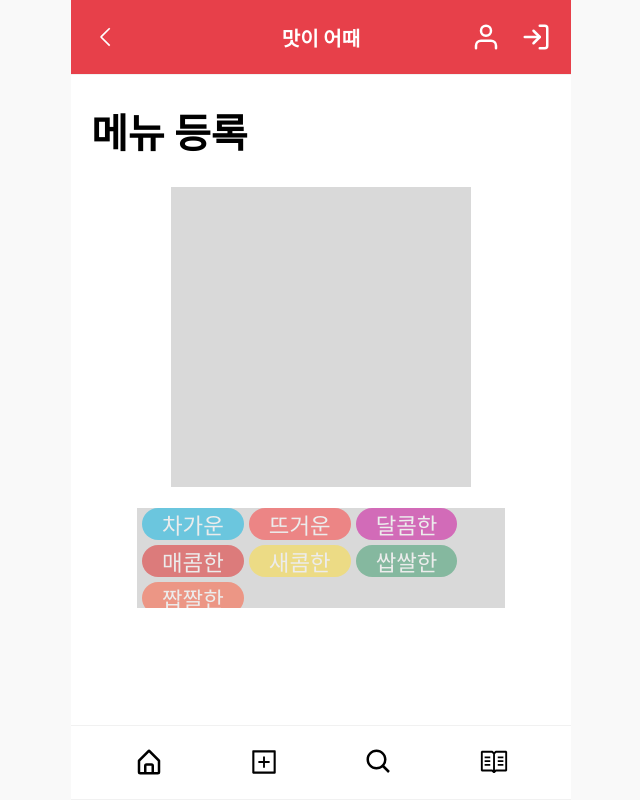
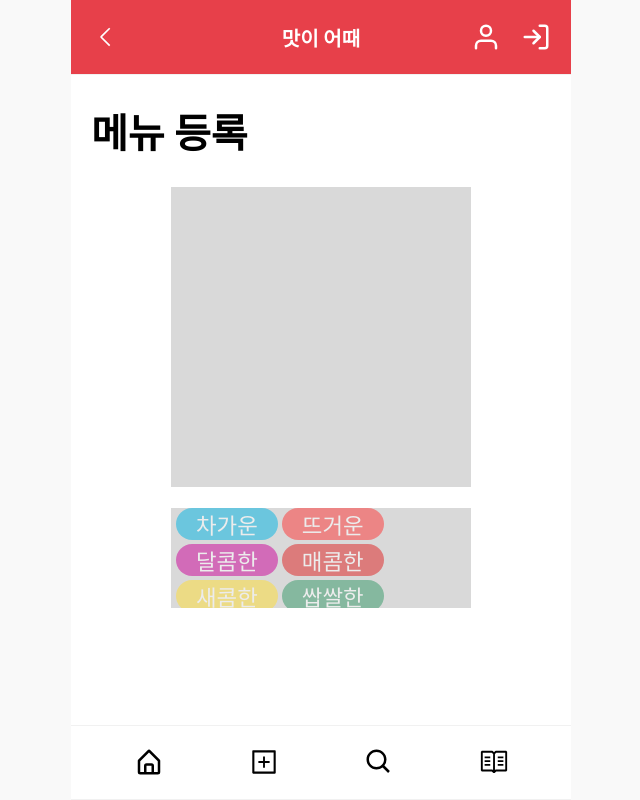
Before and after one commit to prgrms-web-devcourse/Team-Tasty-Masiottae-FE, a Next.js app: page /create-menu in a window 1280 px wide. Shown: the whole page, without its empty margins (319-959 px from the left). Built offline with nearby package versions, Linux system fonts and the light colour scheme.

Commit message:
feat: Tag들을 Children으로 받는 TagContainer 컴포넌트 구현

```diff
--- a/pages/create-menu/index.tsx
+++ b/pages/create-menu/index.tsx
@@ -1,5 +1,6 @@
 import Tag from '@components/Tag'
 import styled from '@emotion/styled'
+import TagContainer from '@components/TagContainer'
 import { TasteType } from '@customTypes/index'
 import { TASTE_LIST } from '@constants/taste'
 
@@ -18,7 +19,7 @@ const CreateMenu = () => {
       <Title>메뉴 등록</Title>
       <ImageBox></ImageBox>
       <FileInput type="file"></FileInput>
-      <TagContainer>
+      <TagContainer width={30} height={10}>
         {TASTE_LIST.map((taste, idx) => (
           <Tag key={idx} name={taste} height={3.2} onClick={handleClick}></Tag>
         ))}
@@ -51,17 +52,3 @@ const ImageBox = styled.div`
 const FileInput = styled.input`
   visibility: hidden;
 `
-
-const TagContainer = styled.div`
-  width: 80%;
-  height: 10rem;
-  display: flex;
-  flex-wrap: wrap;
-  padding: 0 0.5rem;
-  background-color: #d9d9d9;
-  overflow-y: scroll;
-  gap: 0.5rem;
-  ::-webkit-scrollbar {
-    display: none;
-  }
-`
--- /dev/null
+++ b/src/components/TagContainer.tsx
@@ -0,0 +1,47 @@
+import styled from '@emotion/styled'
+interface Props {
+  width?: number
+  height?: number
+  gap?: number
+  backgroundColor?: string
+  children: React.ReactNode
+}
+const TagContainer = ({
+  width,
+  height,
+  gap,
+  backgroundColor = '#d9d9d9',
+  children
+}: Props) => {
+  return (
+    <Container
+      width={width}
+      height={height}
+      gap={gap}
+      backgroundColor={backgroundColor}
+    >
+      {children}
+    </Container>
+  )
+}
+
+const Container = styled.div<{
+  width: number | undefined
+  height: number | undefined
+  gap: number | undefined
+  backgroundColor: string
+}>`
+  width: ${({ width }) => (width ? `${width}rem` : '100%')};
+  height: ${({ height }) => (height ? `${height}rem` : '100%')};
+  display: flex;
+  align-content: flex-start;
+  flex-wrap: wrap;
+  padding: 0 0.5rem;
+  background-color: ${({ backgroundColor }) => backgroundColor};
+  overflow-y: scroll;
+  gap: ${({ gap }) => (gap ? `${gap}rem` : '0.4rem')};
+  ::-webkit-scrollbar {
+    display: none;
+  }
+`
+export default TagContainer
```
